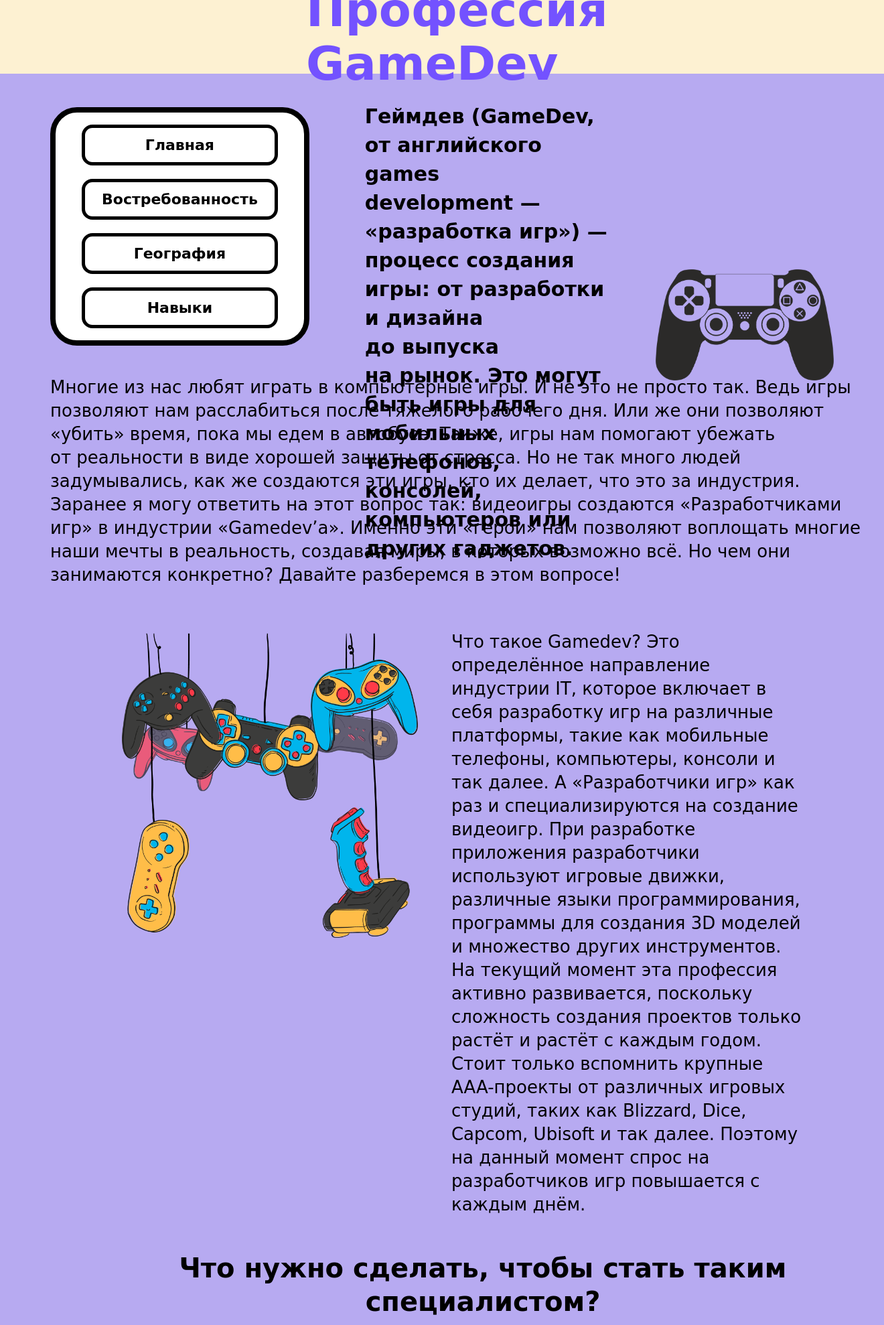
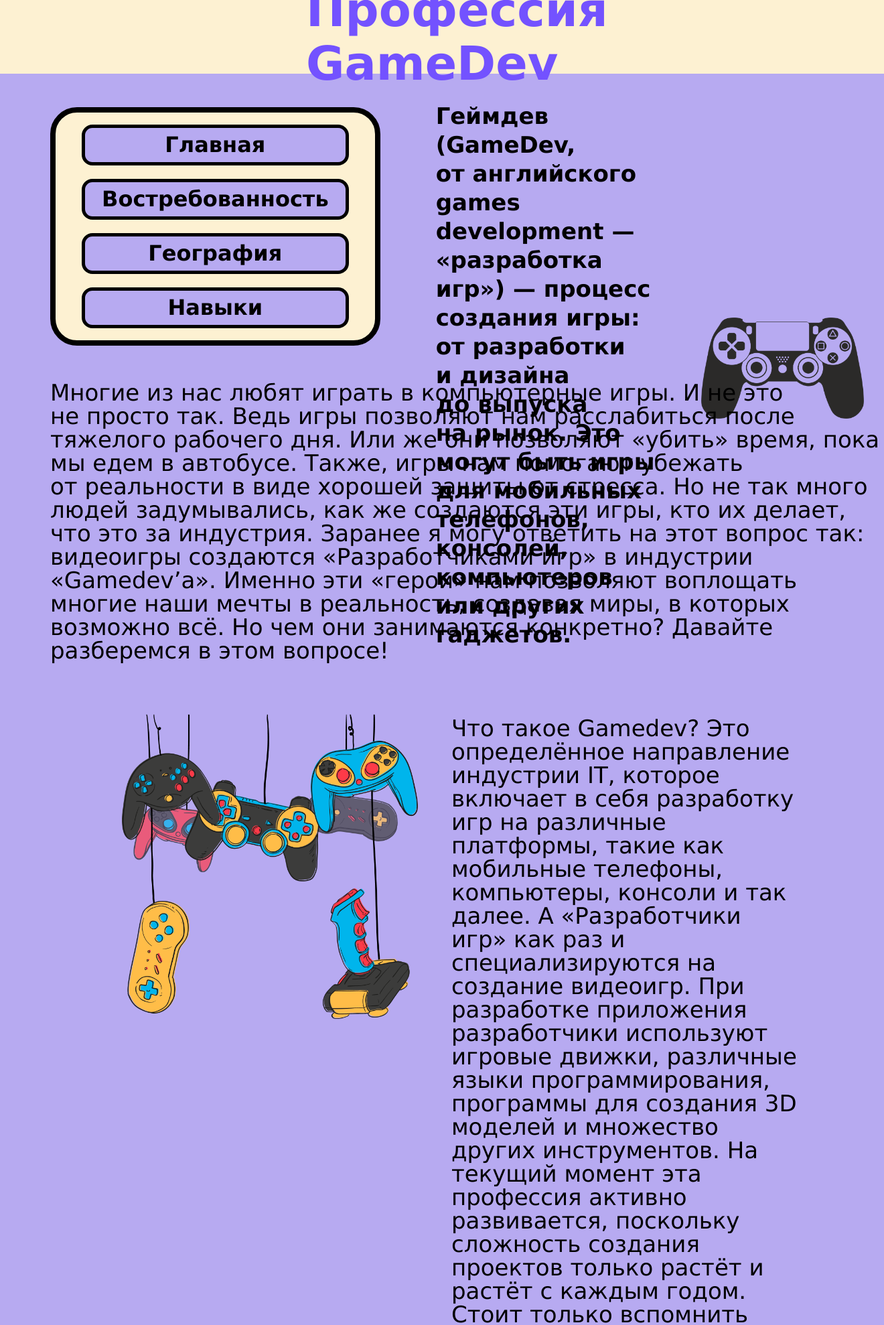
Before and after one commit to Lapoushko/web_django, a Django app: page / in a window 1320 px wide. Shown: the top 1978 px of the page at 67% size. Run offline with Django 4.2, Linux system fonts and the light colour scheme.

Commit message:
UpdateDesign

```diff
--- a/djangoProjectSiteFinished/djangoProjectSite/main/static/main/css/style.css
+++ b/djangoProjectSiteFinished/djangoProjectSite/main/static/main/css/style.css
@@ -15,12 +15,12 @@ a {
 }
 
 th {
-    color: #7352FF;
+    color: black;
     padding: 10px;
 }
 
 td {
-    color: #7352FF;
+    color: black;
     padding: 10px;
 }
 
@@ -29,7 +29,7 @@ img {
 }
 
 body {
-    font-family: 'Comic Sans MS', 'Verdana';
+    font-family: 'TangoDi', 'Verdana';
     font-weight: 400;
 }
 
@@ -137,7 +137,7 @@ header {
 }
 
 .links {
-    background-color: #ffffff;
+    background-color: #fdf1d2;
     border: 8px solid black;
     padding: 18px;
     padding-left: 39px;
@@ -152,7 +152,7 @@ header {
 
 .link-menu {
     border: 5px solid black;
-    background-color: white;
+    background-color: #b7aaf1;
     border-radius: 16px;
     text-align: center;
     padding: 25px;
@@ -160,7 +160,7 @@ header {
     padding-bottom: 8px;
     color: black;
     font-weight: 600;
-    font-size: 22px;
+    font-size: 32px;
     line-height: 35px;
     margin: 0;
     transition: background-color 0.3s ease-in,color 0.3s ease-in-out;
@@ -215,7 +215,7 @@ header {
 
 .title-of-section {
     margin: 0;
-    color: #7352FF;
+    color: #fdf1d2;
     margin-left: 71px;
     font-weight: 800;
     font-size: 40px;
@@ -236,7 +236,7 @@ header {
 .paragraph {
         width: 106%;
     font-weight: 500;
-    font-size: 26px;
+    font-size: 34px;
     line-height: 35px;
     color: black;
     margin-left: 50px;
@@ -245,7 +245,7 @@ header {
 .p__img1 {
     width: 106%;
     font-weight: 500;
-    font-size: 26px;
+    font-size: 34px;
     line-height: 35px;
     color: black;
 }
@@ -259,9 +259,9 @@ header {
 }
 
 .list_title {
-    color: white;
+    color: #fdf1d2;
     font-weight: 600;
-    font-size: 25px;
+    font-size: 34px;
     line-height: 30px;
     margin: 0;
     margin-bottom: 20px;
@@ -279,7 +279,7 @@ header {
 .minuses {
     width: 109%;
     font-weight: 500;
-    font-size: 26px;
+    font-size: 34px;
     line-height: 35px;
 }
 
@@ -289,7 +289,7 @@ header {
     margin-top: -139px;
     color: black;
     font-weight: 600;
-    font-size: 30px;
+    font-size: 34px;
     line-height: 43px;
     margin-bottom: 30px;
 }
@@ -305,7 +305,7 @@ header {
 .fullstack__skill {
     width: 98%;
     font-weight: 400;
-    font-size: 23px;
+    font-size: 34px;
     line-height: 25px;
     color: white;
 }
@@ -466,7 +466,7 @@ tr {
 }
 
 table {
-    background-color: white;
+    background-color: #fdf1d2;
 }
 
 .dataframe1 {
```
